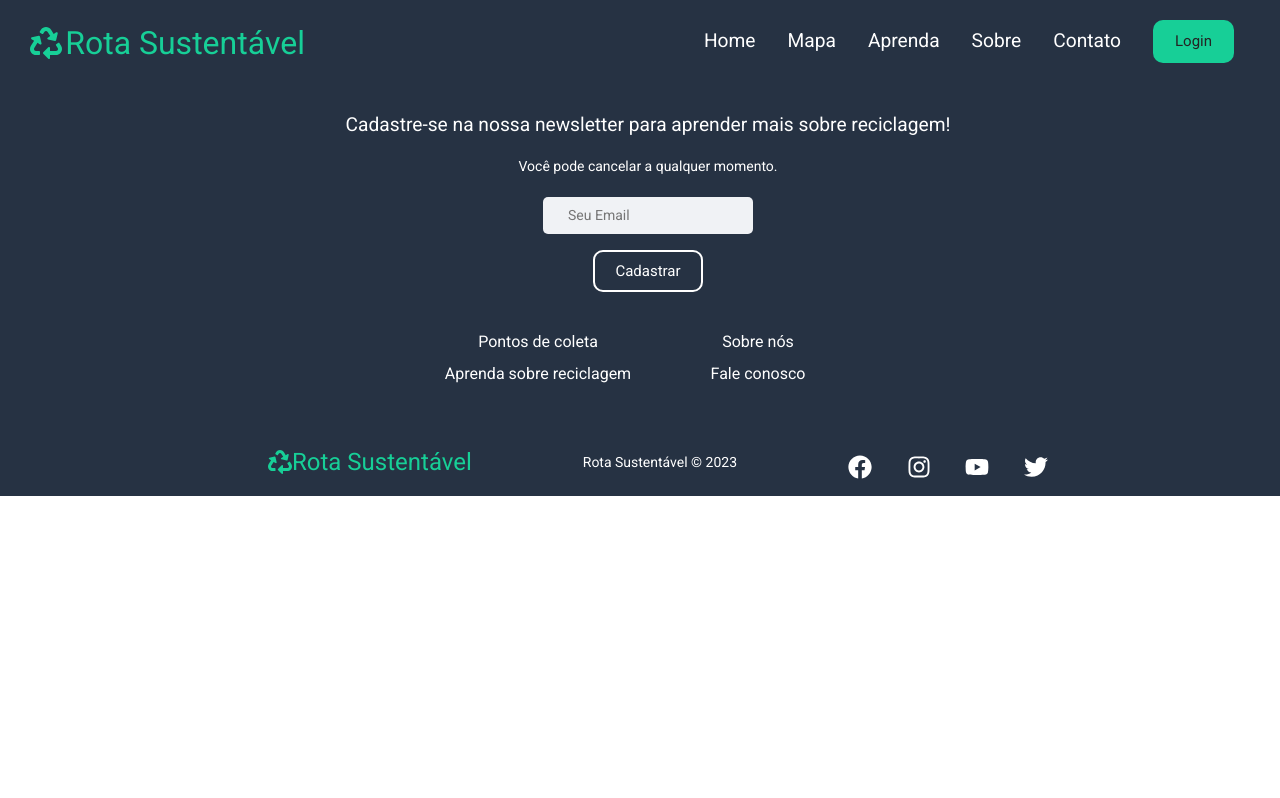
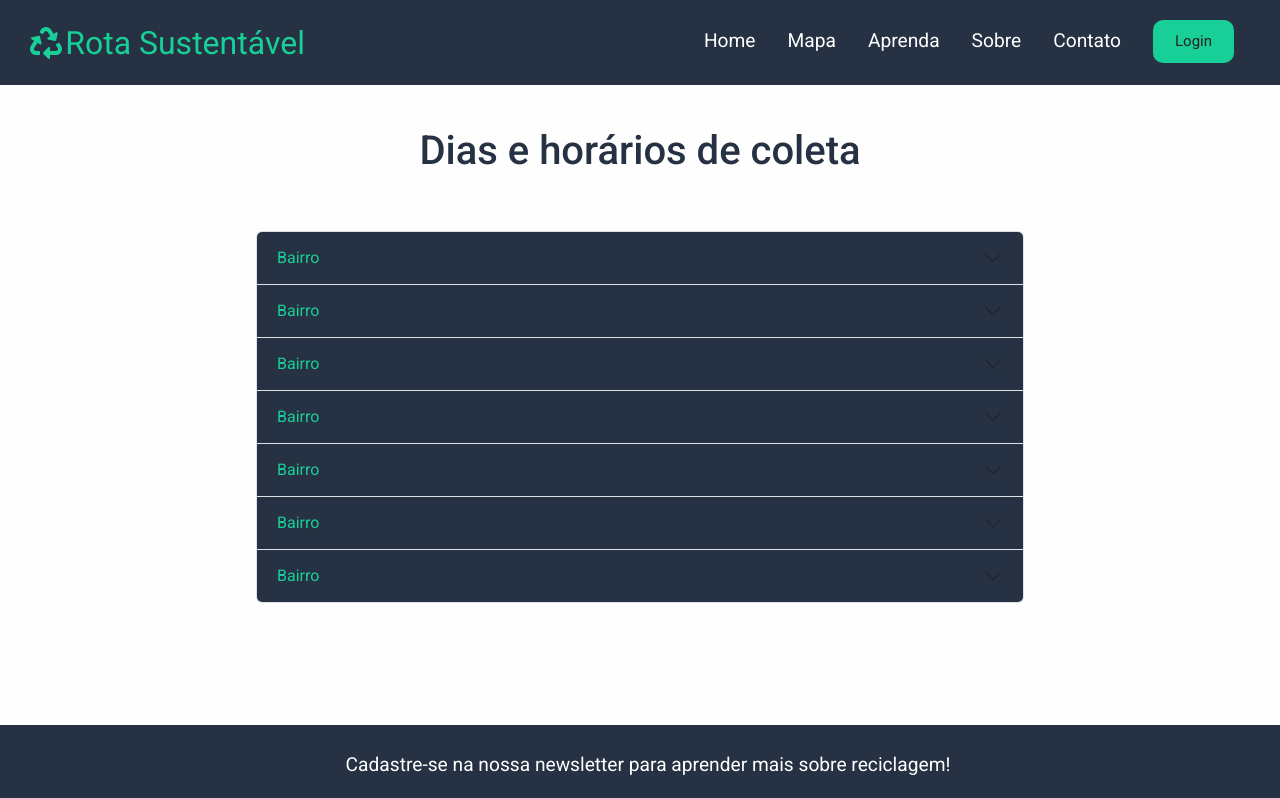
Before and after one commit to Projetos-Fiap/React-Sprint4, a React (Create React App) app: page /aprenda-2 in a window 1280 px wide. Shown: the top 798 px of the page. Built offline with nearby package versions, Linux system fonts and the light colour scheme.

Commit message:
fazendo página aprenda2

```diff
--- a/src/routes/Aprenda2.js
+++ b/src/routes/Aprenda2.js
@@ -1,10 +1,84 @@
-import React from 'react'
+import React from 'react';
+import "../styles-sass/Aprenda1.css";
+import Accordion from 'react-bootstrap/Accordion';
 
-const Aprenda2 = () => {
+const Aprenda1 = () => {
   return (
-    <div className="aprenda2">
+    <>
+      <div className="aprenda1">
+        <h1>Dias e horários de coleta</h1>
+
+
+        <div className="accordionContainer">
+          <Accordion>
+            <Accordion.Item eventKey="0">
+              <Accordion.Header>Bairro</Accordion.Header>
+              <Accordion.Body>
+                <ul>
+                  <li>Dia e horário aqui</li>
+                </ul>
+              </Accordion.Body>
+            </Accordion.Item>
+
+            <Accordion.Item eventKey="1">
+              <Accordion.Header>Bairro</Accordion.Header>
+              <Accordion.Body>
+                <ul>
+                  <li>Dia e horário aqui</li>
+                </ul>
+              </Accordion.Body>
+            </Accordion.Item>
+
+            <Accordion.Item eventKey="2">
+              <Accordion.Header>Bairro</Accordion.Header>
+              <Accordion.Body>
+                <ul>
+                  <li>Dia e horário aqui</li>
+                </ul>
+              </Accordion.Body>
+            </Accordion.Item>
+
+            <Accordion.Item eventKey="3">
+              <Accordion.Header>Bairro</Accordion.Header>
+              <Accordion.Body>
+                <ul>
+                  <li>Dia e horário aqui</li>
+                </ul>
+              </Accordion.Body>
+            </Accordion.Item>
+
+            <Accordion.Item eventKey="4">
+              <Accordion.Header>Bairro</Accordion.Header>
+              <Accordion.Body>
+                <ul>
+                  <li>Dia e horário aqui</li>
+                </ul>
+              </Accordion.Body>
+            </Accordion.Item>
+
+            <Accordion.Item eventKey="5">
+              <Accordion.Header>Bairro</Accordion.Header>
+              <Accordion.Body>
+                <ul>
+                  <li>Dia e horário aqui</li>
+                </ul>
+              </Accordion.Body>
+            </Accordion.Item>
+
+            <Accordion.Item eventKey="6">
+              <Accordion.Header>Bairro</Accordion.Header>
+              <Accordion.Body>
+                <ul>
+                  <li>Dia e horário aqui</li>
+                </ul>
+              </Accordion.Body>
+            </Accordion.Item>
+
+          </Accordion>
+      </div>
     </div>
-  )
+    </>
+  );
 }
 
-export default Aprenda2
+export default Aprenda1;
```
